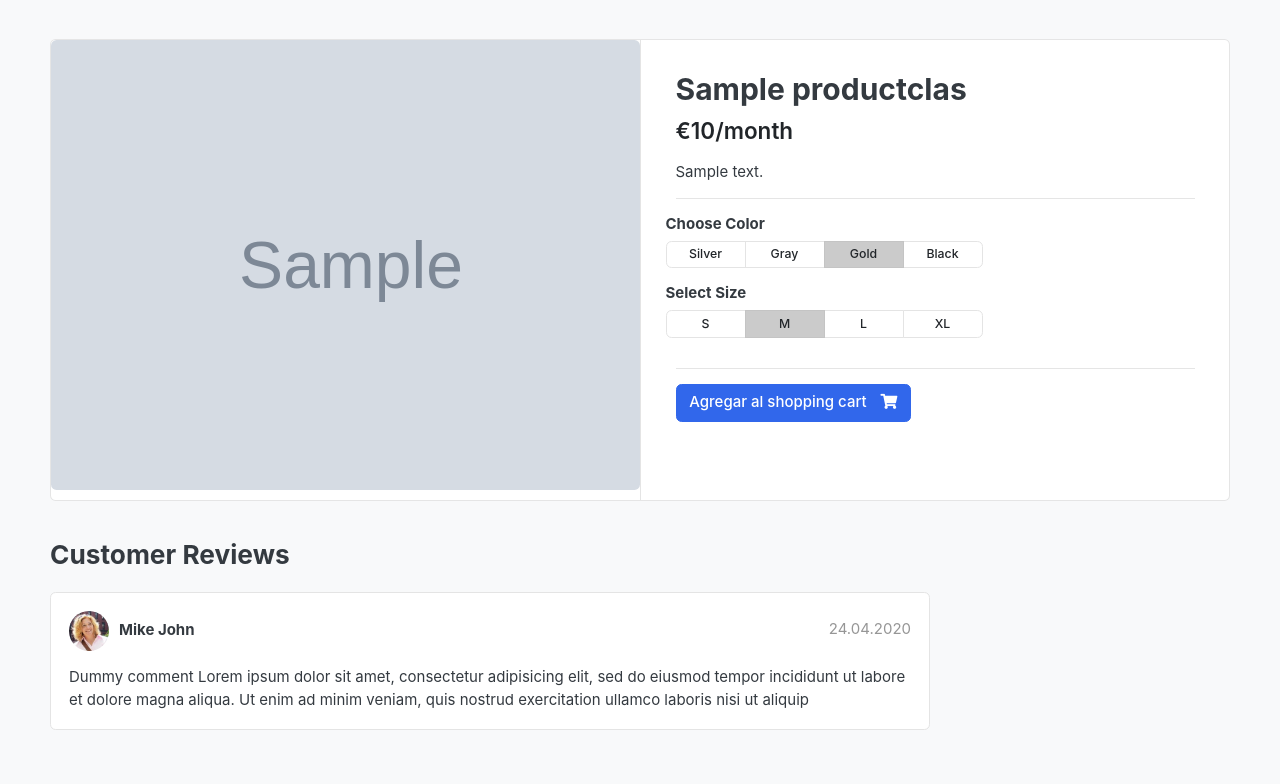
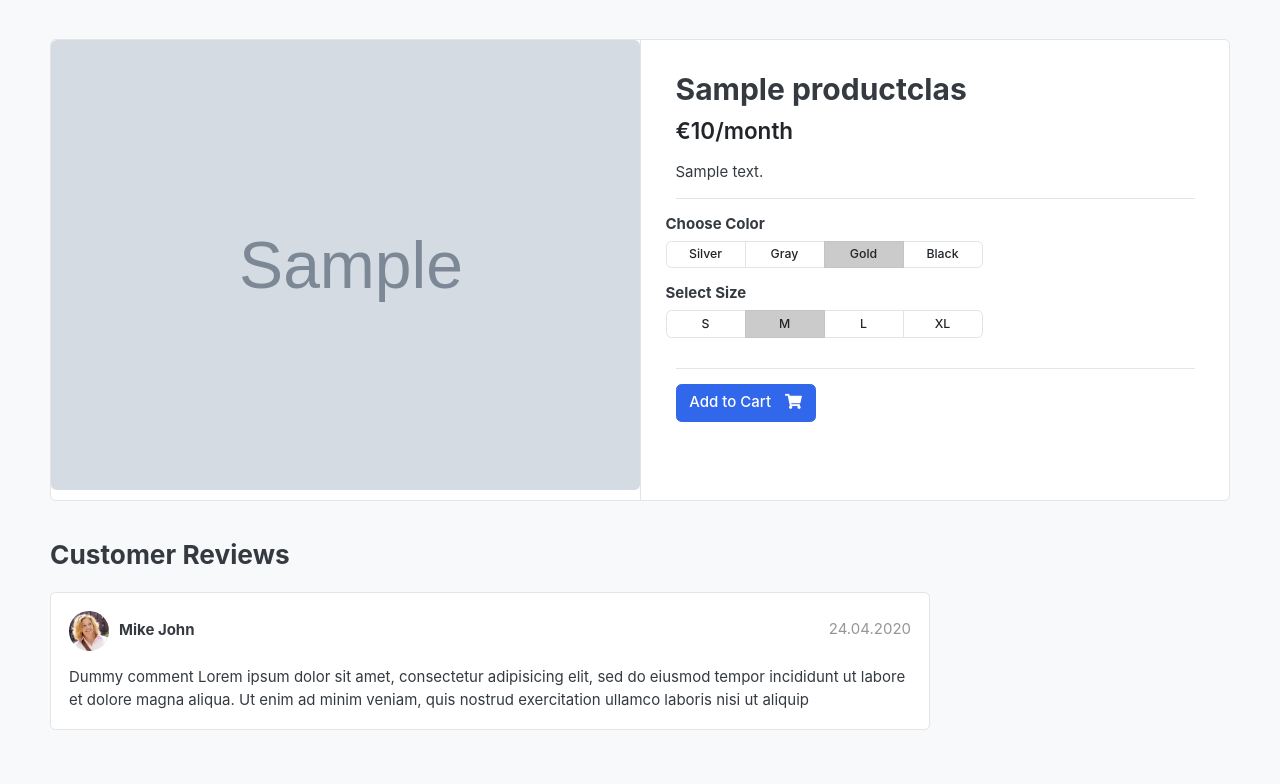
Before and after one commit to albertoecf/ecommerce_resources, a Django app: a page that uses ecom_project/templates/store/product_detail_file.html in a window 1280 px wide. Shown: the part 119-903 px from the top of the page. Run offline with Django 4.2, Linux system fonts and the light colour scheme; tables that the repository leaves empty hold one stand-in row (values such as "Sample post"); grey boxes marked "Sample" are stand-in pictures; some web fonts are replaced.

Commit message:
fix: text format

```diff
--- a/ecom_project/templates/store/product_detail_file.html
+++ b/ecom_project/templates/store/product_detail_file.html
@@ -70,7 +70,20 @@
             {% if single_product.stock <= 0 %}
             <h5>No Stock</h5>
             {% else %}
-        <a href="{% url 'add_cart_view_path' single_product.id %}" class="btn  btn-primary"> <span class="text">Agregar al shopping cart</span> <i class="fas fa-shopping-cart"></i>  </a>
+            {% if in_cart %}
+            <a href="{% url 'add_cart_view_path' single_product.id %}" class="btn  btn-success ">
+              <span class="text">Product Added</span>
+              <i class="fas fa-check"></i>  </a>
+
+              <a href="{% url 'cart_view_path' %}" class="btn  btn-outline-primary ">
+                <span class="text">Go to Cart</span>
+                <i class="fas fa-eye"></i>  </a>
+
+                {% else %}
+                <a href="{% url 'add_cart_view_path' single_product.id %}" class="btn  btn-primary">
+                  <span class="text">Add to Cart</span> <i class="fas fa-shopping-cart"></i>  </a>
+                  {% endif %}
+
                   {% endif %}
                 </article> <!-- product-info-aside .// -->
               </main> <!-- col.// -->
```
Lines whose indentation alone changed are shown as unchanged.
